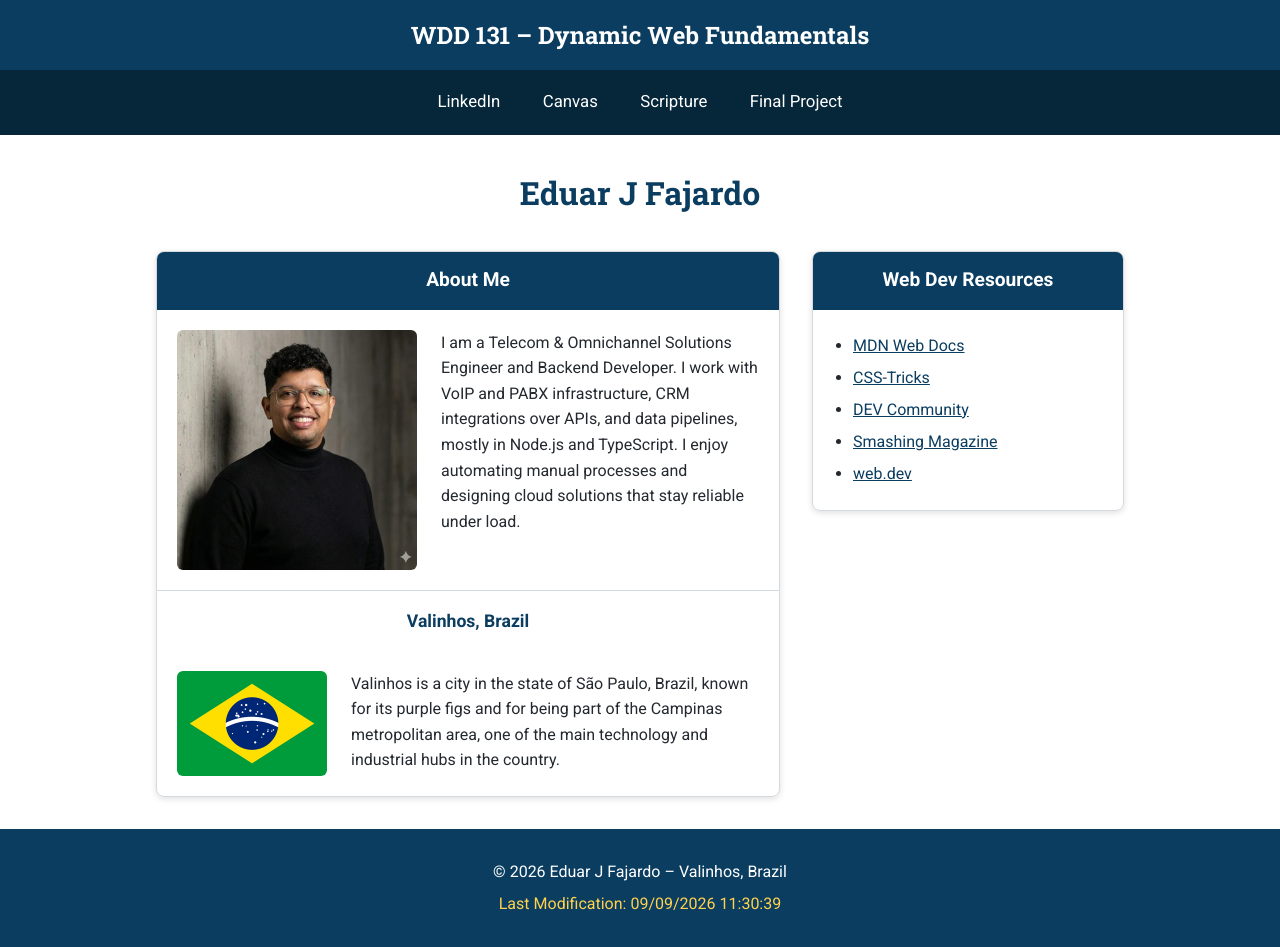
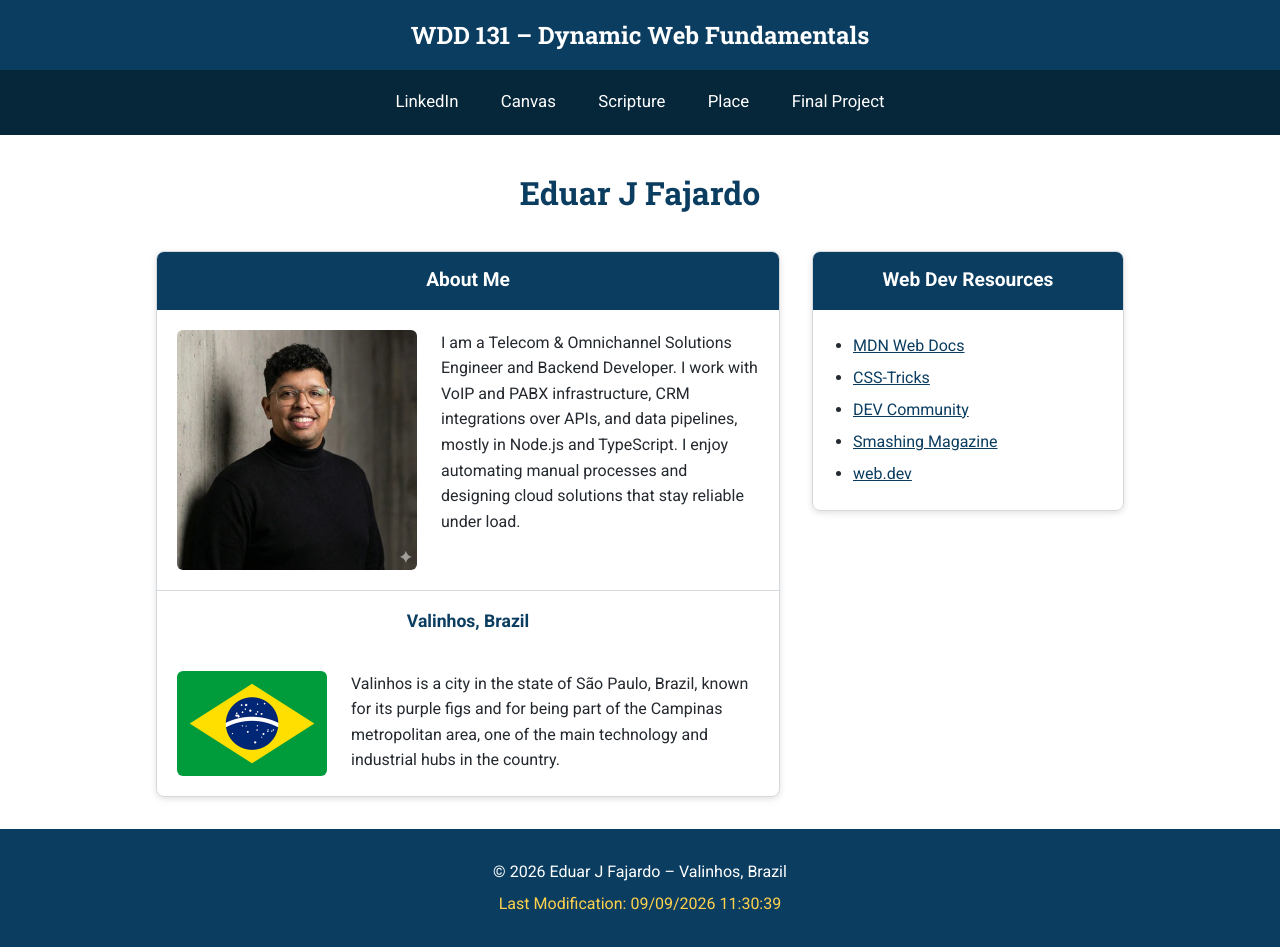
Before and after one commit to Eduarjn/wdd131, a plain HTML site: page index.html in a window 1280 px wide. Drawn offline with Linux system fonts and the light colour scheme.

Commit message:
feat(index): link the place page in the site navigation
Co-Authored-By: Claude Opus 5 <noreply@anthropic.com>

```diff
--- a/index.html
+++ b/index.html
@@ -23,6 +23,7 @@
       <a href="https://www.linkedin.com/in/eduarjose-fajardo" target="_blank" rel="noopener">LinkedIn</a>
       <a href="https://byupw.instructure.com/" target="_blank" rel="noopener">Canvas</a>
       <a href="https://www.churchofjesuschrist.org/study/scriptures/bofm/1-ne/3?lang=eng&amp;id=p7#p7" target="_blank" rel="noopener">Scripture</a>
+      <a href="place.html">Place</a>
       <!-- placeholder until the final project is created -->
       <a href="#">Final Project</a>
     </nav>
```
